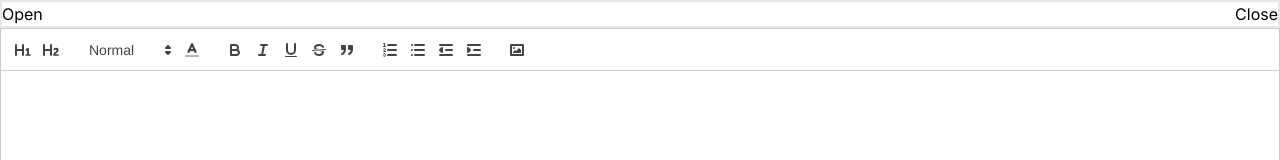
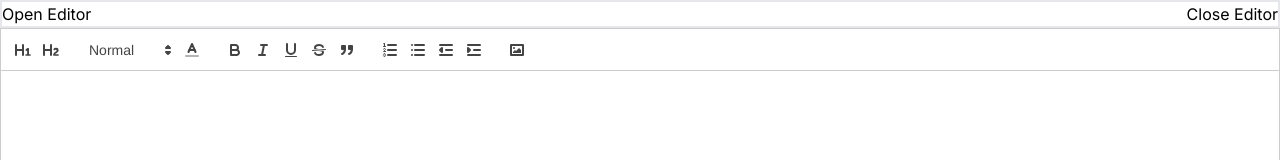
Before and after one commit to ayoung-iya/trablock, a Next.js app: page /testEditor in a window 1280 px wide. Shown: the top 160 px of the page. Built offline with nearby package versions, Linux system fonts and the light colour scheme.

Commit message:
T6-43 Update Editor Button Name

```diff
--- a/src/app/testEditor/page.tsx
+++ b/src/app/testEditor/page.tsx
@@ -44,10 +44,10 @@ function TestPage() {
     <div>
       <div className="flex w-full place-content-between border-2">
         <button type="button" onClick={() => setEditorOpen(true)}>
-          Open
+          Open Editor
         </button>
         <button type="button" onClick={() => setEditorOpen(false)}>
-          Close
+          Close Editor
         </button>
       </div>
       {editorOpen && (
```
